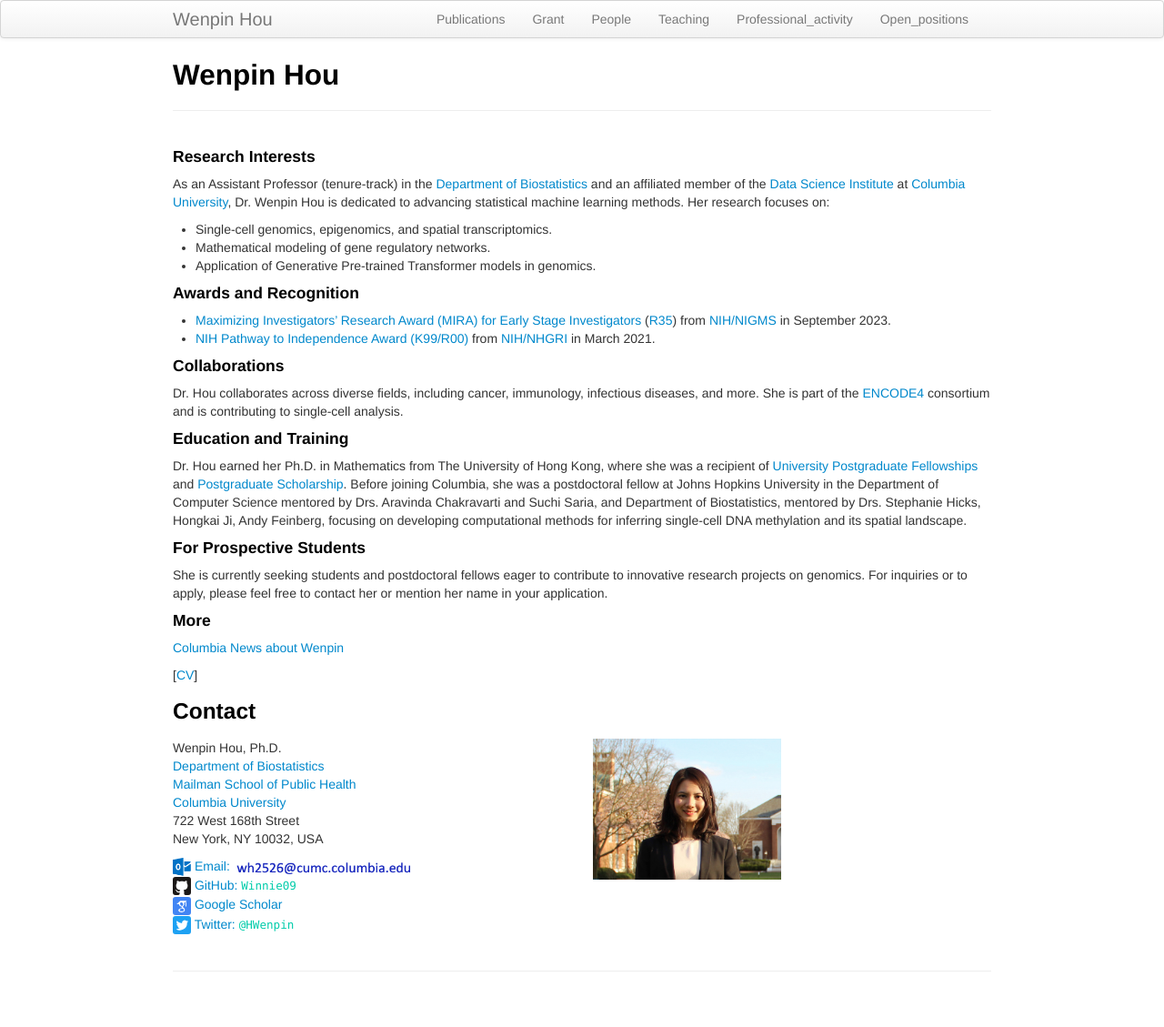
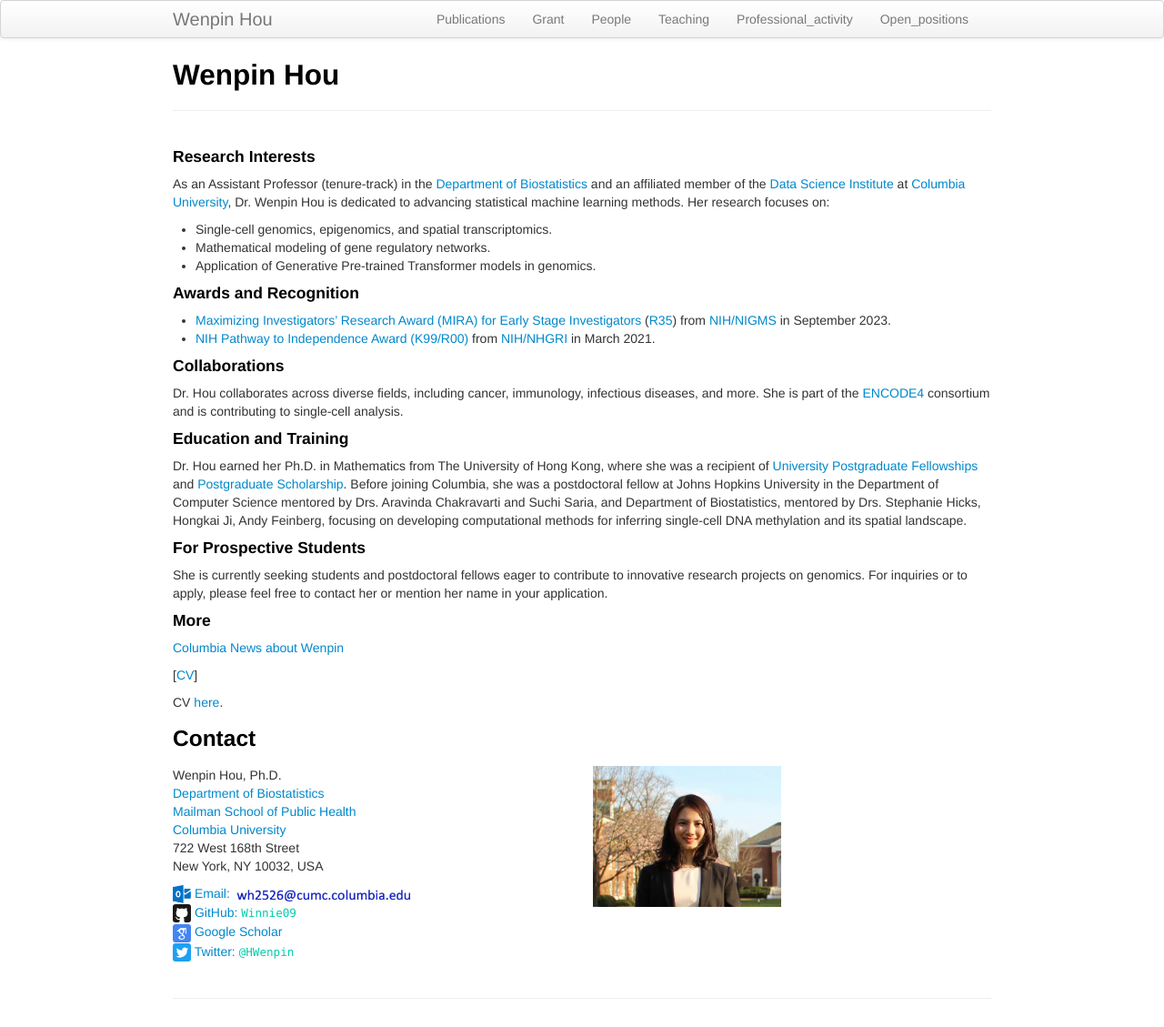
Before and after one commit to Winnie09/Wenpin_Hou, a Jekyll site: the page built from index.md, in a window 1280 px wide. Shown: the whole page at 91% size. Built offline with Jekyll 4.4.1, drawn with Linux system fonts in a browser that asks for light colours; before the commit the page ends 1099 px from its top, so only the background shows below that.

Commit message:
update CV

```diff
--- a/index.md
+++ b/index.md
@@ -31,6 +31,9 @@ She is currently seeking students and postdoctoral fellows eager to contribute t
 
 [[CV](https://github.com/Winnie09/Wenpin_Hou/blob/gh-pages/pages/Wenpin_Hou_CV.pdf)]
 
+ <p>CV <a href="https://github.com/Winnie09/Wenpin_Hou/blob/gh-pages/pages/Wenpin_Hou_CV.pdf" target="_blank">here</a>.</p>
+
+
 
 ### Contact
 
```
